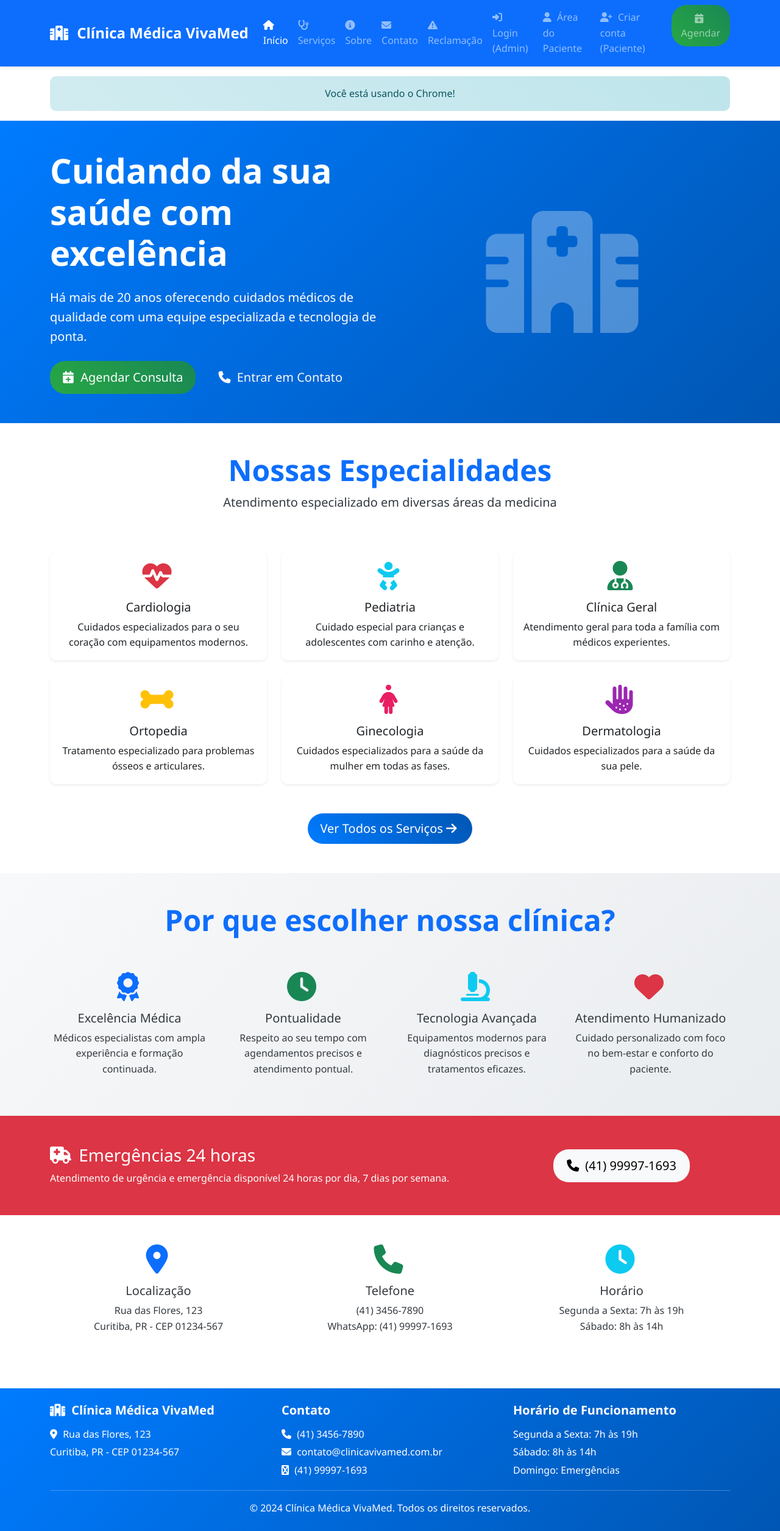
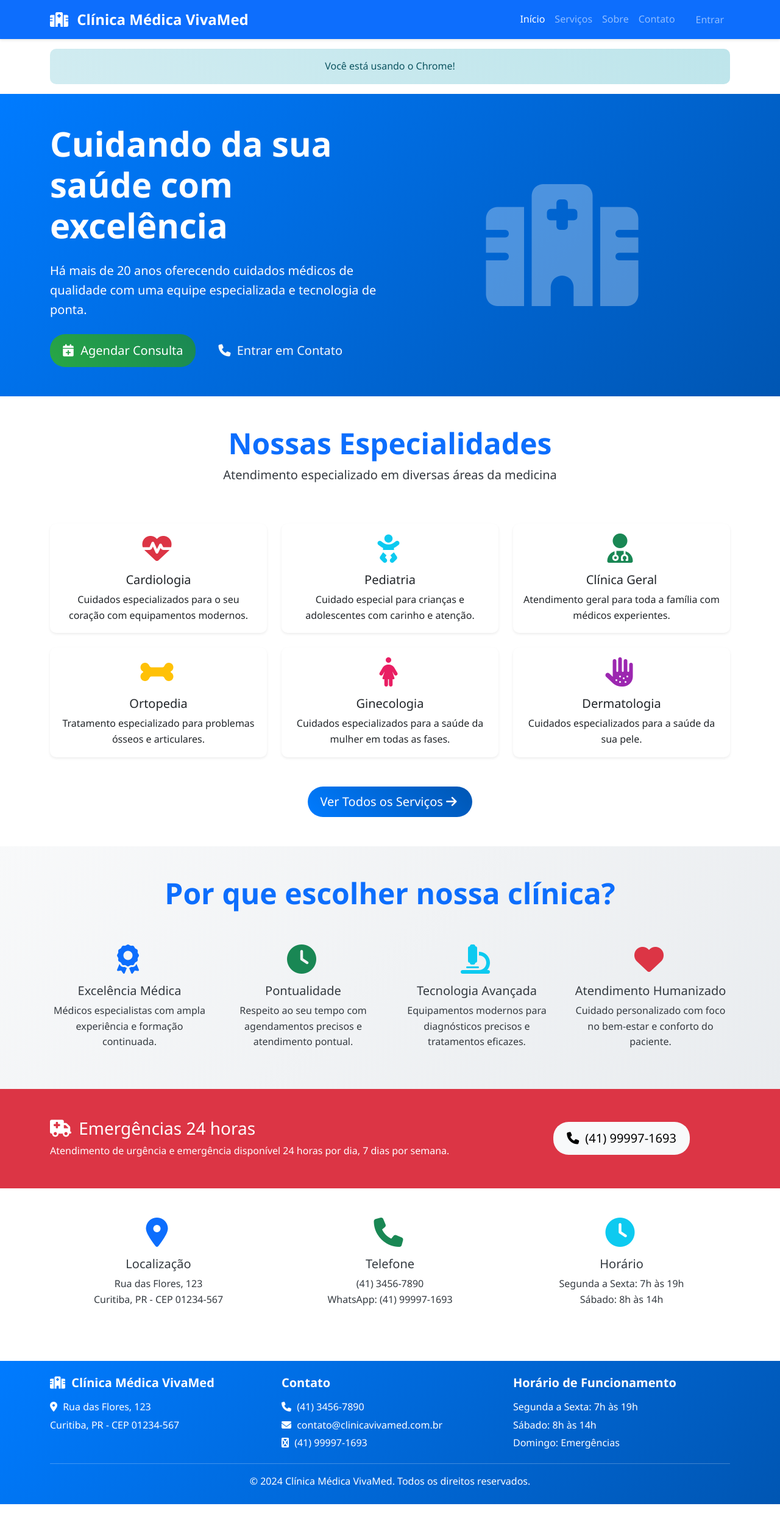
Before and after one commit to bpasqualotto/clinica-TCC, a PHP site: page /index.php in a window 1280 px wide. Shown: the whole page at 61% size. After the commit the page ends 2467 px from the top, so only its background shows below. Run offline with PHP 8.4, Linux system fonts and the light colour scheme.

Commit message:
Update menu.php

```diff
--- a/menu.php
+++ b/menu.php
@@ -14,8 +14,8 @@ if (!function_exists('estaLogadoPaciente')) {
     function estaLogadoPaciente(): bool { return isset($_SESSION['paciente_id']); }
 }
 
-// Página atual para marcar "active"
-$__ATUAL = basename($_SERVER['PHP_SELF'] ?? '');
+// Detecta página atual para marcar "active"
+$__ATUAL = basename($_SERVER['PHP_SELF'] ?? 'index.php');
 ?>
 <!-- Menu de Navegação Reutilizável -->
 <nav class="navbar navbar-expand-lg navbar-dark bg-primary sticky-top">
@@ -29,119 +29,77 @@ $__ATUAL = basename($_SERVER['PHP_SELF'] ?? '');
             <span class="navbar-toggler-icon"></span>
         </button>
 
-        <div class="collapse navbar-collapse" id="navbarNav">
-            <!-- Esquerda -->
-            <ul class="navbar-nav me-auto">
+        <div id="navbarNav" class="collapse navbar-collapse">
+            <ul class="navbar-nav ms-auto align-items-lg-center">
+
                 <li class="nav-item">
                     <a class="nav-link <?= $__ATUAL==='index.php' ? 'active' : '' ?>" href="index.php">
-                        <i class="fas fa-home"></i> Início
+                        Início
                     </a>
                 </li>
+
                 <li class="nav-item">
                     <a class="nav-link <?= $__ATUAL==='servicos.php' ? 'active' : '' ?>" href="servicos.php">
-                        <i class="fas fa-stethoscope"></i> Serviços
+                        Serviços
                     </a>
                 </li>
+
                 <li class="nav-item">
                     <a class="nav-link <?= $__ATUAL==='sobre.php' ? 'active' : '' ?>" href="sobre.php">
-                        <i class="fas fa-info-circle"></i> Sobre
+                        Sobre
                     </a>
                 </li>
+
                 <li class="nav-item">
-                    <a class="nav-link <?= $__ATUAL==='contato.php' ? 'active' : '' ?>" href="contato.php">
-                        <i class="fas fa-envelope"></i> Contato
+                    <a class="nav-link <?= $__ATUAL==='contato.php' || $__ATUAL==='reclamacao.php' ? 'active' : '' ?>" href="reclamacao.php">
+                        Contato
                     </a>
                 </li>
-                <li class="nav-item">
-                    <a class="nav-link <?= $__ATUAL==='reclamacao.php' ? 'active' : '' ?>" href="reclamacao.php">
-                        <i class="fas fa-exclamation-triangle"></i> Reclamação
-                    </a>
-                </li>
-            </ul>
 
-            <!-- Direita -->
-            <ul class="navbar-nav">
-                <?php if (estaLogado()): ?>
-                    <!-- Admin/Staff logado -->
-                    <li class="nav-item dropdown">
-                        <a class="nav-link dropdown-toggle" href="#" role="button" data-bs-toggle="dropdown">
-                            <i class="fas fa-user-shield"></i>
-                            <?= htmlspecialchars($_SESSION['usuario'] ?? 'Usuário') ?>
-                        </a>
-                        <ul class="dropdown-menu dropdown-menu-end">
-                            <li>
-                                <a class="dropdown-item" href="dashboard.php">
-                                    <i class="fas fa-tachometer-alt"></i> Dashboard
-                                </a>
-                            </li>
-                            <li><hr class="dropdown-divider"></li>
-                            <li>
-                                <a class="dropdown-item" href="logout.php">
-                                    <i class="fas fa-sign-out-alt"></i> Sair
-                                </a>
-                            </li>
-                        </ul>
-                    </li>
-
-                <?php elseif (estaLogadoPaciente()): ?>
-                    <!-- Paciente logado -->
-                    <li class="nav-item dropdown">
-                        <a class="nav-link dropdown-toggle <?= ($__ATUAL==='paciente_dashboard.php') ? 'active' : '' ?>" href="#" role="button" data-bs-toggle="dropdown">
-                            <i class="fas fa-user"></i>
-                            <?= htmlspecialchars($_SESSION['paciente_nome'] ?? 'Paciente') ?>
-                        </a>
-                        <ul class="dropdown-menu dropdown-menu-end">
-                            <li>
-                                <a class="dropdown-item" href="paciente_dashboard.php">
-                                    <i class="fas fa-user-circle"></i> Minha conta
-                                </a>
-                            </li>
-                            <li><hr class="dropdown-divider"></li>
-                            <li>
-                                <a class="dropdown-item" href="paciente_logout.php">
-                                    <i class="fas fa-sign-out-alt"></i> Sair
-                                </a>
-                            </li>
-                        </ul>
-                    </li>
-
-                <?php else: ?>
-                    <!-- Ninguém logado -->
+                <?php if (estaLogado() || estaLogadoPaciente()): ?>
                     <li class="nav-item">
-                        <a class="nav-link <?= $__ATUAL==='login.php' ? 'active' : '' ?>" href="login.php">
-                            <i class="fas fa-sign-in-alt"></i> Login (Admin)
-                        </a>
-                    </li>
-
-                    <!-- REMOVIDO: Criar conta (Admin) público -->
-                    <!-- <li class="nav-item">
-                        <a class="nav-link <?= $__ATUAL==='registro.php' ? 'active' : '' ?>" href="registro.php">
-                            <i class="fas fa-user-plus"></i> Criar conta (Admin)
-                        </a>
-                    </li> -->
-
-                    <!-- Área do Paciente + Criar Conta (Paciente) -->
-                    <li class="nav-item">
-                        <a class="nav-link <?= ($__ATUAL==='paciente_login.php') ? 'active' : '' ?>"
-                           href="paciente_login.php">
-                            <i class="fas fa-user"></i> Área do Paciente
-                        </a>
-                    </li>
-                    <li class="nav-item">
-                        <a class="nav-link <?= ($__ATUAL==='paciente_registro.php') ? 'active' : '' ?>"
-                           href="paciente_registro.php">
-                            <i class="fas fa-user-plus"></i> Criar conta (Paciente)
+                        <a class="nav-link <?= $__ATUAL==='agendar.php' ? 'active' : '' ?> btn btn-success ms-2 px-3"
+                           href="agendar.php">
+                            <i class="fas fa-calendar-plus"></i> Agendar
                         </a>
                     </li>
                 <?php endif; ?>
 
-                <!-- Agendar como página (sem modal) -->
-                <li class="nav-item">
-                    <a class="nav-link <?= $__ATUAL==='agendar.php' ? 'active' : '' ?> btn btn-success ms-2 px-3"
-                       href="agendar.php">
-                        <i class="fas fa-calendar-plus"></i> Agendar
-                    </a>
-                </li>
+                <?php if (estaLogado()): ?>
+                    <!-- Menu de usuário staff/admin -->
+                    <li class="nav-item dropdown">
+                        <a class="nav-link dropdown-toggle <?= in_array($__ATUAL, ['dashboard.php','paciente.php','agenda.php']) ? 'active' : '' ?>"
+                           href="#" id="admDrop" role="button" data-bs-toggle="dropdown" aria-expanded="false">
+                           Administração
+                        </a>
+                        <ul class="dropdown-menu dropdown-menu-end" aria-labelledby="admDrop">
+                            <li><a class="dropdown-item" href="dashboard.php">Dashboard</a></li>
+                            <li><a class="dropdown-item" href="paciente.php">Pacientes</a></li>
+                            <li><a class="dropdown-item" href="agenda.php">Agenda</a></li>
+                        </ul>
+                    </li>
+                <?php endif; ?>
+
+                <?php if (estaLogadoPaciente()): ?>
+                    <!-- Menu do paciente -->
+                    <li class="nav-item">
+                        <a class="nav-link <?= $__ATUAL==='paciente_dashboard.php' ? 'active' : '' ?>"
+                           href="paciente_dashboard.php">Minha Área</a>
+                    </li>
+                <?php endif; ?>
+
+                <!-- Login / Logout -->
+                <?php if (!estaLogado() && !estaLogadoPaciente()): ?>
+                    <li class="nav-item">
+                        <a class="nav-link <?= $__ATUAL==='paciente_login.php' ? 'active' : '' ?> btn btn-outline-light ms-lg-3"
+                           href="paciente_login.php">Entrar</a>
+                    </li>
+                <?php else: ?>
+                    <li class="nav-item">
+                        <a class="nav-link btn btn-outline-light ms-lg-3" href="logout.php">Sair</a>
+                    </li>
+                <?php endif; ?>
+
             </ul>
         </div>
     </div>
```
